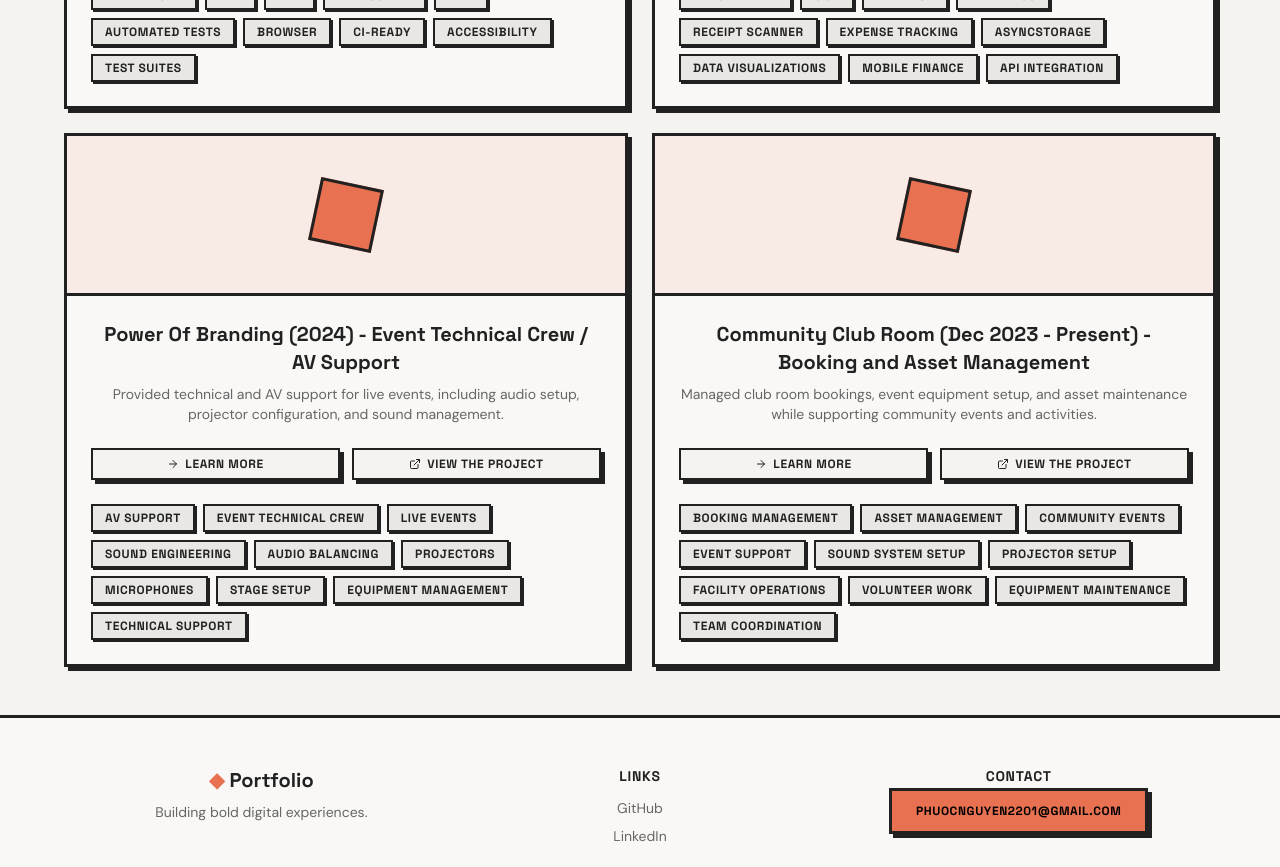
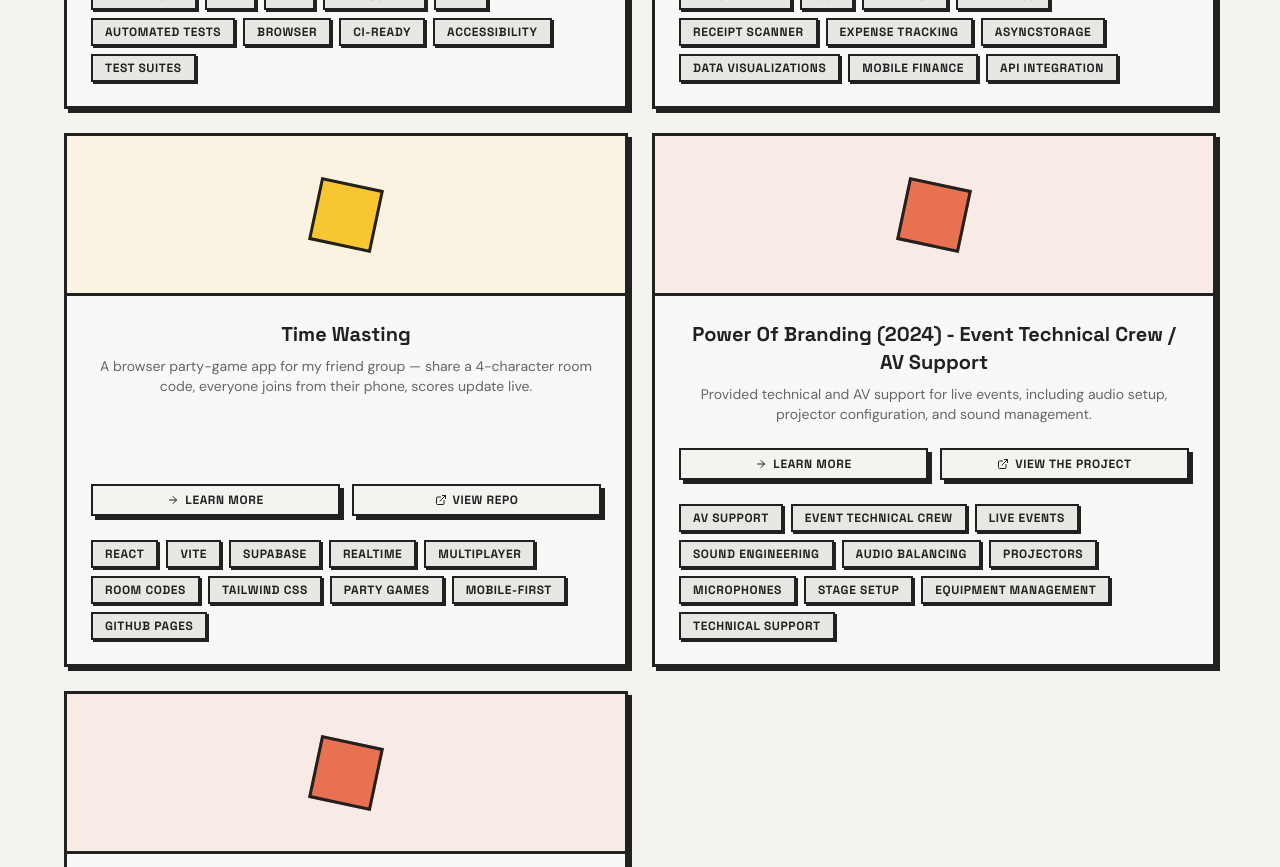
Before and after one commit to phuocnguyen2201/portfolio, a React app: page /portfolio/projects in a window 1280 px wide. Shown: the part 1500-2367 px from the top of the page. Built offline with nearby package versions, Linux system fonts and the light colour scheme; the HTML template or start-up script is replaced by a standard one.

Commit message:
Update new project and introduction vid

```diff
--- a/src/components/ProjectsSection.tsx
+++ b/src/components/ProjectsSection.tsx
@@ -16,7 +16,7 @@ const ProjectsSection = () => {
           Featured <span className="text-secondary">Projects</span>
         </h2>
         <p className="text-muted-foreground text-lg mb-12 max-w-lg">
-          Four real-world repositories showcasing secure mobile apps, accessibility tooling, E2E testing, and intelligent finance workflows.
+          Five real-world repositories showcasing secure mobile apps, accessibility tooling, E2E testing, intelligent finance workflows, and multiplayer party games.
         </p>
       </motion.div>
 
--- a/src/data/projects.ts
+++ b/src/data/projects.ts
@@ -10,6 +10,8 @@ export interface Project {
   techStack: string[];
   story: string;
   journey: Array<{ title: string; url: string; description: string }>;
+  /** YouTube watch, youtu.be, or Shorts URL. Renders the "Introduction Vid" section when set. */
+  introVideoUrl?: string;
   color: string;
   accent: string;
 }
@@ -42,6 +44,7 @@ export const projects: Project[] = [
       { title: "Choosing Technologies", url: "", description: "For the front-end I choose Expo React Native enable me to build for both Android and iOS but right now only android is available, back-end will be powered by Supabase they provide database, storage for images and documents, realtime for sending and receiving messages, edge function for Push Notification. For encryption, I will use symmetric-key cryptography, I will implement the encryption and decryption logic using the crypto library in JavaScript like ChaCha20-Poly1305 encryption, Ed25519 key pair generation and ECDH key exchange, expo-secure-store for secure local storage." },
       { title: "Current challenges and future solutions", url: "", description: "The app was first design to be use on a single device, when you use more than one device, It will need to re-design the architecture of key management, since the need for secure key distribution and storage across multiple devices is a significant challenge." },
     ],
+    introVideoUrl: "https://www.youtube.com/shorts/wdZc6gx3-5s",
     color: "bg-primary/10",
     accent: "bg-primary",
   },
@@ -71,6 +74,7 @@ export const projects: Project[] = [
       { title: "Initial Concept", url: "https://en.wikipedia.org/wiki/Color_blindness", description: "The idea was born from the need to streamline the accessibility checking process in our design workflow." },
       { title: "Development", url: "https://stackoverflow.com/questions/635022/calculating-contrasting-colours-in-javascript", description: "I started by learning the Figma Plugin API and setting up a development environment.I dont have to worry much about the solution, there is a lot of existing solutions can find on the internet especially on stackoverflow. I implemented features incrementally, starting with color contrast checks, followed by color blindness simulation, and finally AI-assisted palette generation." },
     ],
+    introVideoUrl: "https://www.youtube.com/watch?v=1rnFwTT6HdE",
     color: "bg-secondary/10",
     accent: "bg-secondary",
   },
@@ -125,6 +129,37 @@ export const projects: Project[] = [
     journey: [],
     color: "bg-primary/10",
     accent: "bg-primary",
+  },
+  {
+    slug: "timewasting",
+    featured: true,
+    type: "web",
+    title: "Time Wasting",
+    description: "A browser party-game app for my friend group \u2014 share a 4-character room code, everyone joins from their phone, scores update live.",
+    details: "Time Wasting (\"Game Night\" in the repo) is a mobile-first multiplayer game app my friends and I built for ourselves. You type your name, pick a game, and either create a room or join one with a 4-character code \u2014 no accounts, no installs, just a link in the group chat. Supabase handles the rooms, players, rounds, and answers, with Realtime pushing every join, guess, and score change to everyone's phone at once. Scoring runs in Postgres functions rather than the client, so nobody can fudge their own points, and a leave_room() function cleans up rooms atomically so two people leaving at the same time can't strand an empty room. It ships to GitHub Pages on every push to main.",
+    repoUrl: "https://github.com/phuocnguyen2201/timewasting",
+    tags: [
+      "React",
+      "Vite",
+      "Supabase",
+      "Realtime",
+      "Multiplayer",
+      "Room Codes",
+      "Tailwind CSS",
+      "Party Games",
+      "Mobile-First",
+      "GitHub Pages",
+    ],
+    techStack: ["React 19", "Vite", "Tailwind CSS v4", "React Router", "Supabase (Postgres + Realtime + RLS)", "Postgres functions for scoring and room cleanup", "GitHub Actions \u2192 GitHub Pages", "oxlint"],
+    story: "My friends and I are spread out these days, and every hangout ended the same way \u2014 all of us in the same room, or the same call, quietly scrolling our own phones. So instead of looking for an app we all agreed on, we just started making the games we wanted to play. Someone drops a 4-character code in the group chat, everyone joins from whatever phone they're holding, and that's the whole setup. The name is honest about what it's for. When we get bored of a game, we add another one.",
+    journey: [
+      { title: "Make joining stupidly easy", url: "", description: "The first rule was that nobody should have to sign up for anything. If joining takes more than ten seconds, half the group loses interest. So it's a name, a 4-character room code, and you're in. The codes skip ambiguous characters like 0/O and 1/I, because reading a code out loud over a bad connection is exactly where that goes wrong." },
+      { title: "Keeping everyone in sync", url: "https://supabase.com/docs/guides/realtime", description: "Supabase Realtime does the heavy lifting: rooms, players, rounds, and answers all live in Postgres, and everyone's screen subscribes to their room. The part I had to think hardest about was trust \u2014 scoring happens in a Postgres function instead of the browser, and rooms expire through a leave_room() function so two people quitting at once can't both assume someone else is still there." },
+      { title: "Two games so far", url: "", description: "Guess the Word came first, with a masking system that reveals letters gradually, and What Is the Object followed. Each game is a self-contained folder with its own config and word list, so adding the next one is mostly writing the game, not rewiring the app." },
+      { title: "Getting it in front of everyone", url: "https://phuocnguyen2201.github.io/timewasting/", description: "It deploys to GitHub Pages through GitHub Actions on every push to main. Two things needed care: the build has to pass the right base path, since a project site is served from /repo-name/ and not the root, and the workflow copies index.html to 404.html so that refreshing on a room URL doesn't hand you a GitHub 404 instead of the app." },
+    ],
+    color: "bg-accent/10",
+    accent: "bg-accent",
   },
   {
     "type": "experience",
--- a/src/pages/ProjectDetailsPage.tsx
+++ b/src/pages/ProjectDetailsPage.tsx
@@ -1,8 +1,9 @@
 import { motion } from "framer-motion";
 import { useParams, Link, useNavigate, useLocation } from "react-router-dom";
-import { ArrowLeft, ExternalLink } from "lucide-react";
+import { ArrowLeft, ExternalLink, Play } from "lucide-react";
 import { useEffect } from "react";
 import { projects } from "../data/projects";
+import { isYouTubeShortsUrl, toYouTubeEmbedUrl } from "../lib/youtube";
 import { useTheme } from "../context/useTheme";
 import Footer from "../components/Footer";
 
@@ -14,6 +15,13 @@ const ProjectDetailsPage = () => {
 
   const project = projects.find(p => p.slug === slug);
   const referrer = (location.state as any)?.referrer || "home";
+  const introVideoEmbedUrl = project?.introVideoUrl
+    ? toYouTubeEmbedUrl(project.introVideoUrl)
+    : null;
+  // Shorts are vertical; everything else gets the usual widescreen frame.
+  const introVideoIsVertical = project?.introVideoUrl
+    ? isYouTubeShortsUrl(project.introVideoUrl)
+    : false;
 
   // Scroll to top when component mounts
   useEffect(() => {
@@ -75,7 +83,52 @@ const ProjectDetailsPage = () => {
       {/* Main Content */}
       <section className="w-full px-6 py-10">
         <div className="max-w-4xl mx-auto">
-                      {/* Overview Section */}
+          {/* Introduction Video Section */}
+          {introVideoEmbedUrl && (
+            <motion.div
+              initial={{ opacity: 0, y: 20 }}
+              whileInView={{ opacity: 1, y: 0 }}
+              viewport={{ once: true }}
+              transition={{ duration: 0.5, delay: 0.2 }}
+              className="brutal-card mb-12"
+            >
+              <h2 className="font-heading text-2xl font-bold mb-2 flex items-center gap-2">
+                <Play size={20} className="text-primary" /> Introduction Vid
+              </h2>
+              <p className="text-muted-foreground text-sm mb-6">
+                A short walkthrough of {project.title} in action.
+              </p>
+
+              <div className={`mx-auto w-full ${introVideoIsVertical ? "max-w-[340px]" : ""}`}>
+                <div
+                  className={`relative border-[3px] border-border bg-muted ${
+                    introVideoIsVertical ? "aspect-[9/16]" : "aspect-video"
+                  }`}
+                  style={{ boxShadow: 'var(--shadow-brutal)' }}
+                >
+                  <iframe
+                    src={introVideoEmbedUrl}
+                    title={`${project.title} introduction video`}
+                    className="absolute inset-0 w-full h-full"
+                    loading="lazy"
+                    allow="accelerometer; clipboard-write; encrypted-media; gyroscope; picture-in-picture; web-share"
+                    referrerPolicy="strict-origin-when-cross-origin"
+                    allowFullScreen
+                  />
+                </div>
+                <a
+                  href={project.introVideoUrl}
+                  target="_blank"
+                  rel="noreferrer"
+                  className="brutal-btn text-xs border-[2px] px-3 py-1.5 bg-background text-foreground inline-flex items-center gap-1.5 mt-4"
+                >
+                  <ExternalLink size={12} /> Watch on YouTube
+                </a>
+              </div>
+            </motion.div>
+          )}
+
+          {/* Overview Section */}
           <motion.div
             initial={{ opacity: 0, y: 20 }}
             whileInView={{ opacity: 1, y: 0 }}
```
